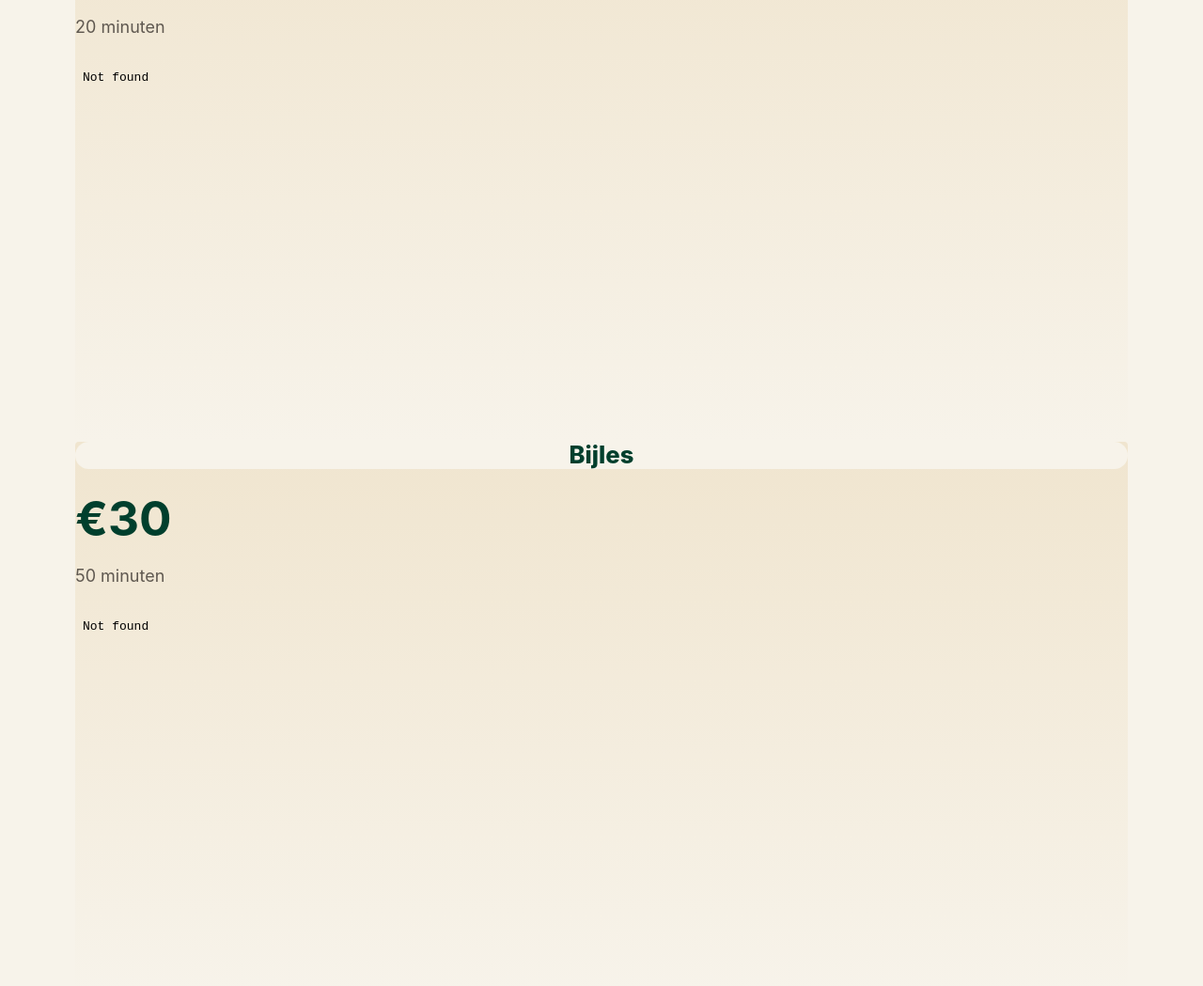
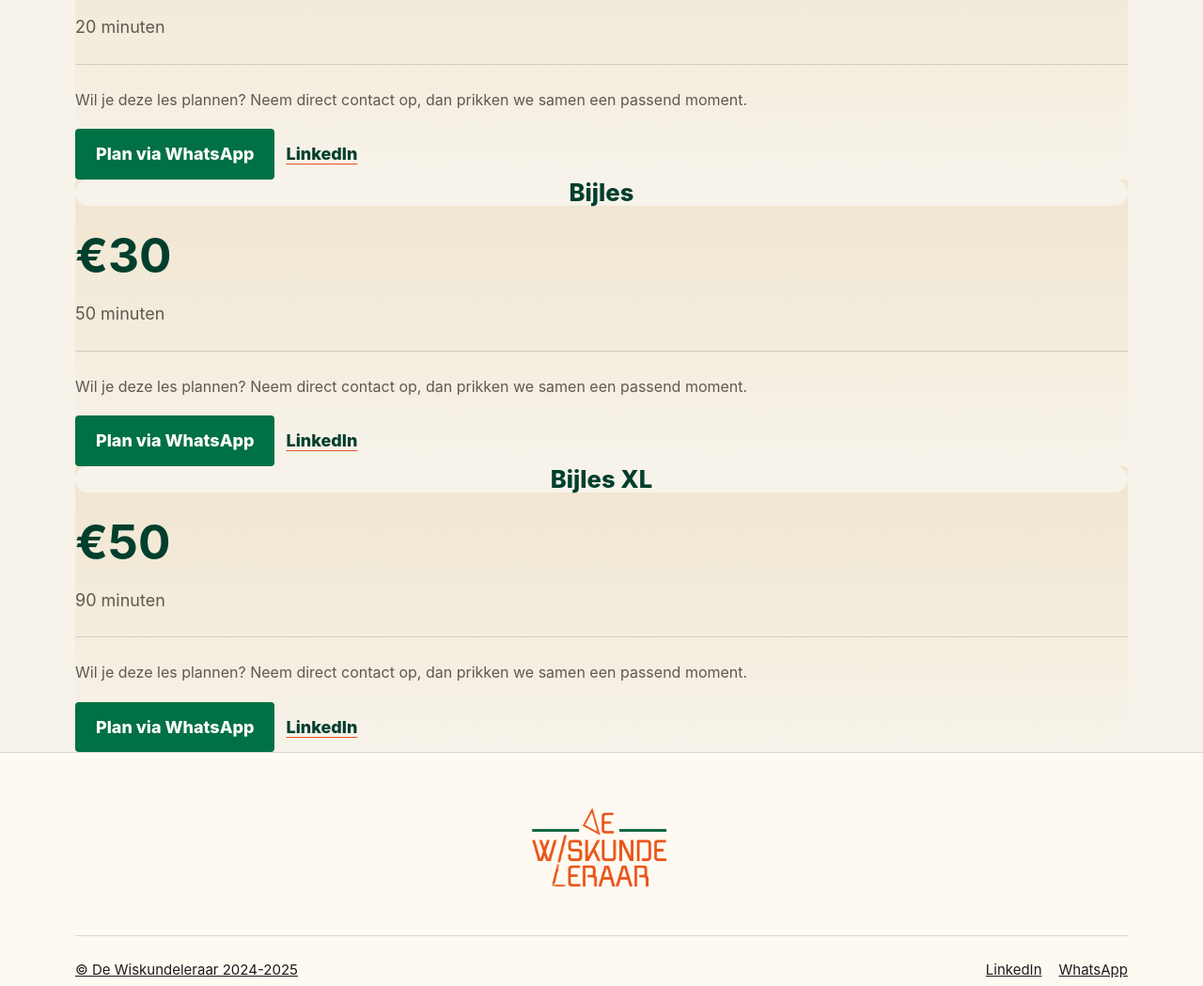
Before and after one commit to tlvanderneut/dewiskundeleraar, a website: page public/plannen-maar/index.html in a window 1280 px wide. Shown: the part 460-1509 px from the top of the page at 94% size. Drawn offline with Linux system fonts and the light colour scheme.

Commit message:
Fix static planning page

```diff
--- a/public/plannen-maar/index.html
+++ b/public/plannen-maar/index.html
@@ -45,7 +45,13 @@
 </div>
 
 
-<iframe src="/wp-json/ssa/v1/embed-inner?integration&type=kennismaking&label&types=2&edit&view&payment_provider&ssa_locale=nl_NL&ssa_is_rtl&sid=ae7af7880ad2250af11d609214c21962ef3e1b2b&availability_start_date&availability_end_date&suggest_first_available&suggest_first_available_within_minutes&flow&fallback_flow&time_view&date_view&appointment_types_view&version&accent_color&background&padding&font&booking_url=https%3A%2F%2Fdewiskundeleraar.nl%2Fprijzen%2F&booking_post_id=15&booking_title=Prijzen&_wpnonce=7c27e48679&redirect_post_id&defer&hide_header&mepr_membership_id#/" height="400px" width="100%" name="ssa_booking" loading="eager" frameborder="0" data-skip-lazy="1" class="ssa_booking_iframe skip-lazy" title="Boek een tijd"></iframe>
+<div class="booking-fallback">
+      <p>Wil je deze les plannen? Neem direct contact op, dan prikken we samen een passend moment.</p>
+      <div class="booking-actions">
+        <a class="primary-link" href="https://api.whatsapp.com/send?phone=%2B31629141977">Plan via WhatsApp</a>
+        <a class="secondary-link" href="https://www.linkedin.com/company/dewiskundeleraar">LinkedIn</a>
+      </div>
+    </div>
 </div>
 </div>
 
@@ -68,7 +74,13 @@
 </div>
 
 
-<iframe src="/wp-json/ssa/v1/embed-inner?integration&type=bijles&label&types=1&edit&view&payment_provider&ssa_locale=nl_NL&ssa_is_rtl&sid=ae7af7880ad2250af11d609214c21962ef3e1b2b&availability_start_date&availability_end_date&suggest_first_available&suggest_first_available_within_minutes&flow&fallback_flow&time_view&date_view&appointment_types_view&version&accent_color&background&padding&font&booking_url=https%3A%2F%2Fdewiskundeleraar.nl%2Fprijzen%2F&booking_post_id=15&booking_title=Prijzen&_wpnonce=7c27e48679&redirect_post_id&defer&hide_header&mepr_membership_id#/" height="400px" width="100%" name="ssa_booking" loading="eager" frameborder="0" data-skip-lazy="1" class="ssa_booking_iframe skip-lazy" title="Boek een tijd"></iframe>
+<div class="booking-fallback">
+      <p>Wil je deze les plannen? Neem direct contact op, dan prikken we samen een passend moment.</p>
+      <div class="booking-actions">
+        <a class="primary-link" href="https://api.whatsapp.com/send?phone=%2B31629141977">Plan via WhatsApp</a>
+        <a class="secondary-link" href="https://www.linkedin.com/company/dewiskundeleraar">LinkedIn</a>
+      </div>
+    </div>
 </div>
 </div>
 
@@ -91,7 +103,13 @@
 </div>
 
 
-<iframe src="/wp-json/ssa/v1/embed-inner?integration&type=bijles-xl&label&types=3&edit&view&payment_provider&ssa_locale=nl_NL&ssa_is_rtl&sid=ae7af7880ad2250af11d609214c21962ef3e1b2b&availability_start_date&availability_end_date&suggest_first_available&suggest_first_available_within_minutes&flow&fallback_flow&time_view&date_view&appointment_types_view&version&accent_color&background&padding&font&booking_url=https%3A%2F%2Fdewiskundeleraar.nl%2Fprijzen%2F&booking_post_id=15&booking_title=Prijzen&_wpnonce=7c27e48679&redirect_post_id&defer&hide_header&mepr_membership_id#/" height="400px" width="100%" name="ssa_booking" loading="eager" frameborder="0" data-skip-lazy="1" class="ssa_booking_iframe skip-lazy" title="Boek een tijd"></iframe>
+<div class="booking-fallback">
+      <p>Wil je deze les plannen? Neem direct contact op, dan prikken we samen een passend moment.</p>
+      <div class="booking-actions">
+        <a class="primary-link" href="https://api.whatsapp.com/send?phone=%2B31629141977">Plan via WhatsApp</a>
+        <a class="secondary-link" href="https://www.linkedin.com/company/dewiskundeleraar">LinkedIn</a>
+      </div>
+    </div>
 </div>
 </div>
 </div>
--- a/public/styles.css
+++ b/public/styles.css
@@ -205,7 +205,8 @@ img[src*="IMG_2129"] {
 }
 
 .button__link,
-.wp-element-button {
+.wp-element-button,
+.primary-link {
   display: inline-flex;
   align-items: center;
   justify-content: center;
@@ -216,6 +217,35 @@ img[src*="IMG_2129"] {
   border-radius: 4px;
   font-weight: 800;
   text-decoration: none;
+}
+
+.booking-fallback {
+  margin-top: 24px;
+  padding-top: 24px;
+  border-top: 1px solid var(--line);
+}
+
+.booking-fallback p {
+  margin: 0 0 18px;
+  font-size: 16px;
+}
+
+.booking-actions {
+  display: flex;
+  flex-wrap: wrap;
+  gap: 12px;
+  align-items: center;
+}
+
+.secondary-link {
+  display: inline-flex;
+  align-items: center;
+  min-height: 48px;
+  padding: 12px 0;
+  color: var(--primary-dark);
+  font-weight: 800;
+  text-decoration-color: var(--accent);
+  text-underline-offset: 4px;
 }
 
 .wpcf7 {
```
Also changed, not shown: README.md.
